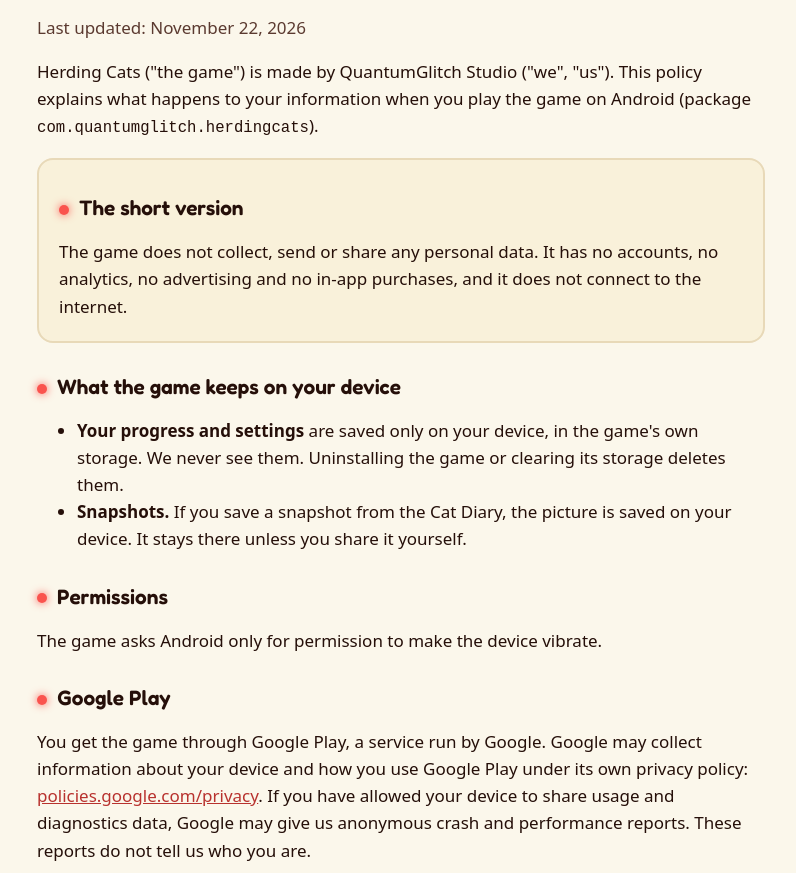
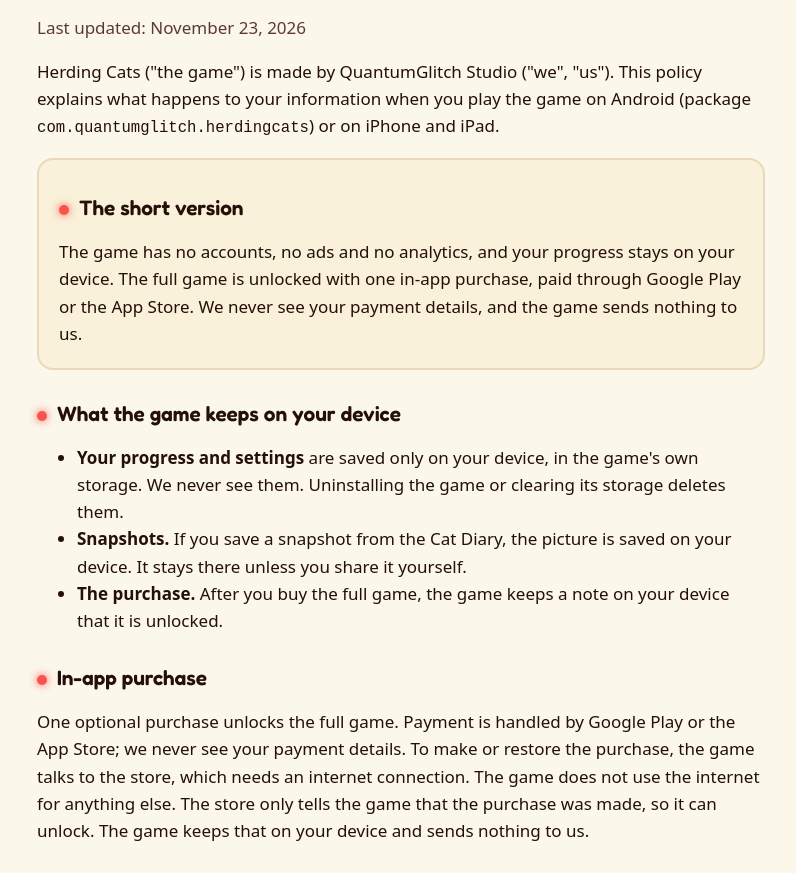
Before and after one commit to QuantumGlitch-dev/QuantumGlitch-dev.github.io, a plain HTML site: page herding-cats/privacy/index.html in a window 1280 px wide. Shown: the part 198-1071 px from the top of the page, without its empty margins (239-1035 px from the left). Drawn offline with Linux system fonts and the light colour scheme.

Commit message:
Privacy policy: the in-app purchase, iPhone and iPad (no ads)
The store build with the full-game purchase talks to Google Play or the
App Store over the internet, so the policy now says so and lists the
Android permissions of that build: vibrate, internet and network state,
Google Play billing. No ads yet.

Co-Authored-By: Claude Opus 5.5 <noreply@anthropic.com>
Claude-Session: https://claude.ai/code/session_016mQhAzkrJBhnWSWnXUUxGy

```diff
--- a/herding-cats/privacy/index.html
+++ b/herding-cats/privacy/index.html
@@ -17,32 +17,36 @@
   </header>
 
   <h1>Herding Cats — Privacy Policy</h1>
-  <p class="muted">Last updated: November 22, 2026</p>
+  <p class="muted">Last updated: November 23, 2026</p>
 
-  <p>Herding Cats ("the game") is made by QuantumGlitch Studio ("we", "us"). This policy explains what happens to your information when you play the game on Android (package <code>com.quantumglitch.herdingcats</code>).</p>
+  <p>Herding Cats ("the game") is made by QuantumGlitch Studio ("we", "us"). This policy explains what happens to your information when you play the game on Android (package <code>com.quantumglitch.herdingcats</code>) or on iPhone and iPad.</p>
 
   <div class="card">
     <h2>The short version</h2>
-    <p>The game does not collect, send or share any personal data. It has no accounts, no analytics, no advertising and no in-app purchases, and it does not connect to the internet.</p>
+    <p>The game has no accounts, no ads and no analytics, and your progress stays on your device. The full game is unlocked with one in-app purchase, paid through Google Play or the App Store. We never see your payment details, and the game sends nothing to us.</p>
   </div>
 
   <h2>What the game keeps on your device</h2>
   <ul>
     <li><strong>Your progress and settings</strong> are saved only on your device, in the game's own storage. We never see them. Uninstalling the game or clearing its storage deletes them.</li>
     <li><strong>Snapshots.</strong> If you save a snapshot from the Cat Diary, the picture is saved on your device. It stays there unless you share it yourself.</li>
+    <li><strong>The purchase.</strong> After you buy the full game, the game keeps a note on your device that it is unlocked.</li>
   </ul>
 
+  <h2>In-app purchase</h2>
+  <p>One optional purchase unlocks the full game. Payment is handled by Google Play or the App Store; we never see your payment details. To make or restore the purchase, the game talks to the store, which needs an internet connection. The game does not use the internet for anything else. The store only tells the game that the purchase was made, so it can unlock. The game keeps that on your device and sends nothing to us.</p>
+
   <h2>Permissions</h2>
-  <p>The game asks Android only for permission to make the device vibrate.</p>
+  <p>On Android the game asks for permission to make the device vibrate, to use the internet and see whether the device is online (for the purchase), and to use Google Play's billing service. On iPhone and iPad the game asks for no permissions.</p>
 
-  <h2>Google Play</h2>
-  <p>You get the game through Google Play, a service run by Google. Google may collect information about your device and how you use Google Play under its own privacy policy: <a href="https://policies.google.com/privacy">policies.google.com/privacy</a>. If you have allowed your device to share usage and diagnostics data, Google may give us anonymous crash and performance reports. These reports do not tell us who you are.</p>
+  <h2>Google Play and the App Store</h2>
+  <p>You get the game through Google Play, a service run by Google, or through the App Store, a service run by Apple. They may collect information about your device and how you use their stores, including your purchases, under their own privacy policies: <a href="https://policies.google.com/privacy">policies.google.com/privacy</a> and <a href="https://www.apple.com/legal/privacy/">apple.com/legal/privacy</a>. If you have allowed your device to share usage and diagnostics data with app developers, Google or Apple may give us anonymous crash and performance reports. These reports do not tell us who you are.</p>
 
   <h2>Children</h2>
   <p>The game does not collect personal information from anyone, including children under 13.</p>
 
   <h2>Changes to this policy</h2>
-  <p>If a future version of the game adds anything that handles data (for example optional ads or an in-app purchase), we will update this policy before that version comes out and change the date at the top of this page.</p>
+  <p>If a future version of the game changes how it handles your information (for example by adding ads), we will update this policy before that version comes out and change the date at the top of this page.</p>
 
   <h2>Contact</h2>
   <p>Questions about this policy: <a href="mailto:quantumglitchstudio@gmail.com">quantumglitchstudio@gmail.com</a></p>
```
